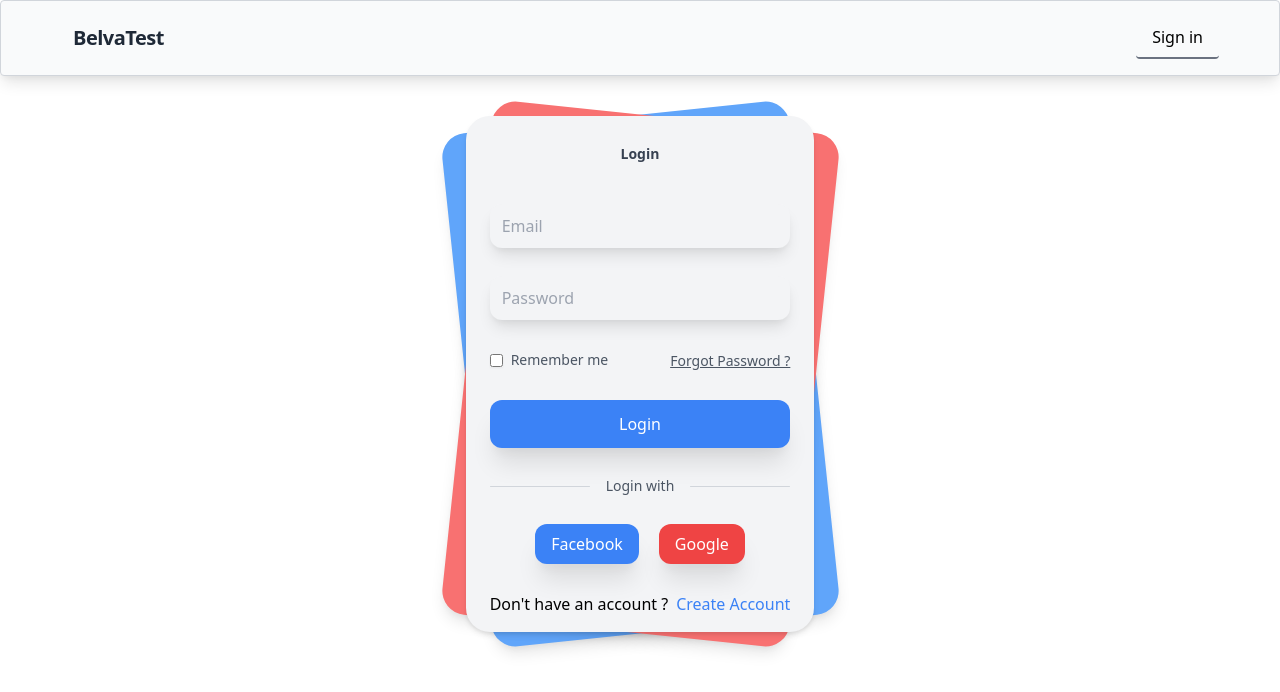
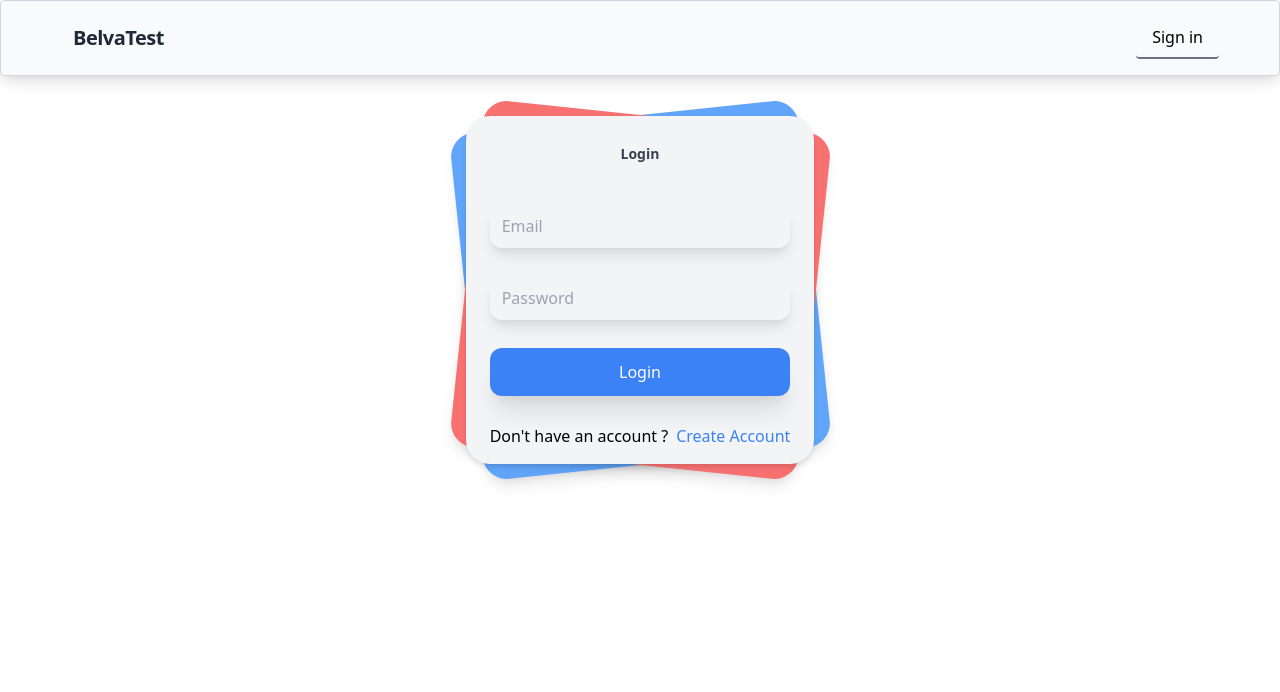
Before and after one commit to ken1800/belva-front, an Angular app: page /login in a window 1280 px wide. Shown: the top 692 px of the page. Built offline with nearby package versions, Linux system fonts and the light colour scheme.

Commit message:
cleanups

```diff
--- a/src/app/login/login.component.html
+++ b/src/app/login/login.component.html
@@ -60,34 +60,11 @@
               " />
                     </div>
 
-                    <div class="mt-7 flex">
-                        <label for="remember_me" class="inline-flex items-center w-full cursor-pointer">
-              <input
-                id="remember_me"
-                type="checkbox"
-                class="
-                  rounded
-                  border-gray-300
-                  text-indigo-600
-                  shadow-sm
-                  focus:border-indigo-300
-                  focus:ring
-                  focus:ring-indigo-200
-                  focus:ring-opacity-50
-                "
-                name="remember"
-              />
-              <span class="ml-2 text-sm text-gray-600"> Remember me </span>
-            </label>
-
-                        <div class="w-full text-right">
-                            <a class="underline text-sm text-gray-600 hover:text-gray-900" href="#">
-                Forgot Password ?
-              </a>
+                    <div class="mt-7">
+                        <div *ngIf="loading; else elseBlock" class="text-green-700 text-lg font-bold text-center">
+                            Loading...
                         </div>
-                    </div>
-
-                    <div class="mt-7">
+                        <ng-template #elseBlock>
                             <button class="
                   bg-blue-500
                   w-full
@@ -105,56 +82,9 @@
                 " (click)="login()" type="submit">
                 Login
               </button>
+                        </ng-template>
                     </div>
 
-                    <div class="flex mt-7 items-center text-center">
-                        <hr class="border-gray-300 border-1 w-full rounded-md" />
-                        <label class="block font-medium text-sm text-gray-600 w-full">
-              Login with
-            </label>
-                        <hr class="border-gray-300 border-1 w-full rounded-md" />
-                    </div>
-
-                    <div class="flex mt-7 justify-center w-full">
-                        <button class="
-                mr-5
-                bg-blue-500
-                border-none
-                px-4
-                py-2
-                rounded-xl
-                cursor-pointer
-                text-white
-                shadow-xl
-                hover:shadow-inner
-                transition
-                duration-500
-                ease-in-out
-                transform
-                hover:-translate-x hover:scale-105
-              ">
-              Facebook
-            </button>
-
-                        <button class="
-                bg-red-500
-                border-none
-                px-4
-                py-2
-                rounded-xl
-                cursor-pointer
-                text-white
-                shadow-xl
-                hover:shadow-inner
-                transition
-                duration-500
-                ease-in-out
-                transform
-                hover:-translate-x hover:scale-105
-              ">
-              Google
-            </button>
-                    </div>
                     <div class="mt-7">
                         <div class="flex justify-center items-center">
                             <label class="mr-2">Don't have an account ?</label>
--- a/src/app/login/login.component.ts
+++ b/src/app/login/login.component.ts
@@ -9,6 +9,7 @@ import { AuthService, ILogin } from '../auth.service';
 })
 export class LoginComponent implements OnInit {
   loginForm: FormGroup;
+  loading = false;
 
   constructor(private fb: FormBuilder, private auth: AuthService) {
     this.loginForm = fb.group({
@@ -21,6 +22,7 @@ export class LoginComponent implements OnInit {
     const user: ILogin = {
       ...this.loginForm.value,
     };
+    this.loading = true;
     return this.auth.loginHandler(user);
   }
 
--- a/src/environments/environment.prod.ts
+++ b/src/environments/environment.prod.ts
@@ -1,5 +1,5 @@
 export const environment = {
   production: false,
-  URL: 'belv-test-backend.vercel.app/api',
+  URL: 'https://belv-test-backend.vercel.app/api',
   // URL: 'http://localhost:3000/api,
 };
```
Lines whose indentation alone changed are shown as unchanged.
